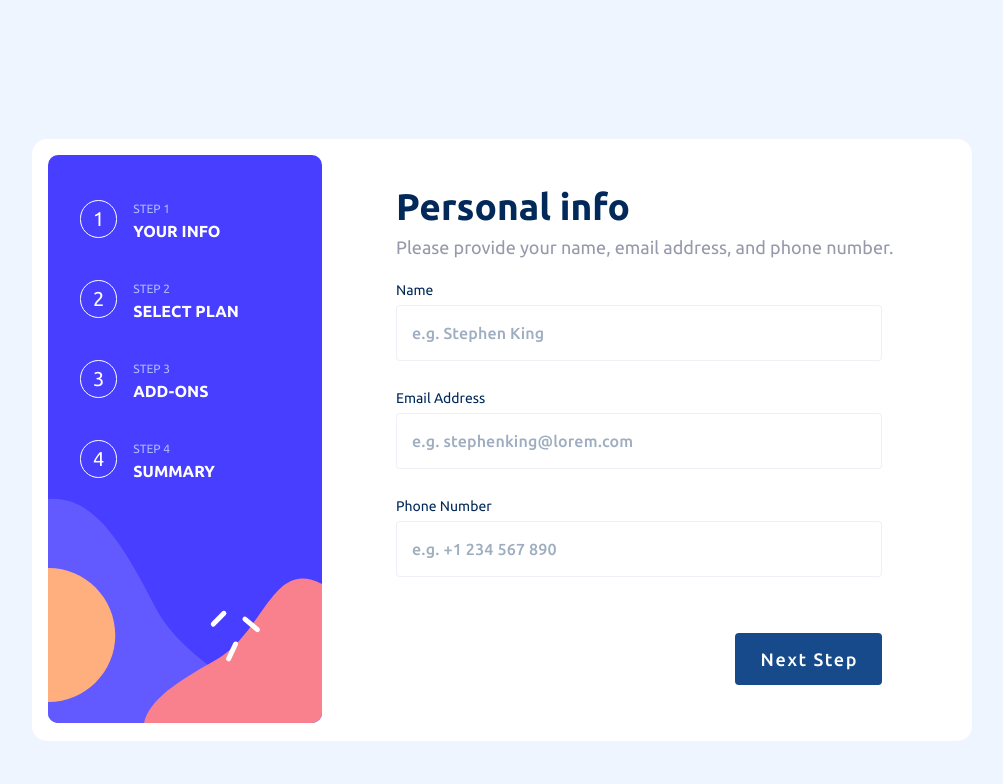
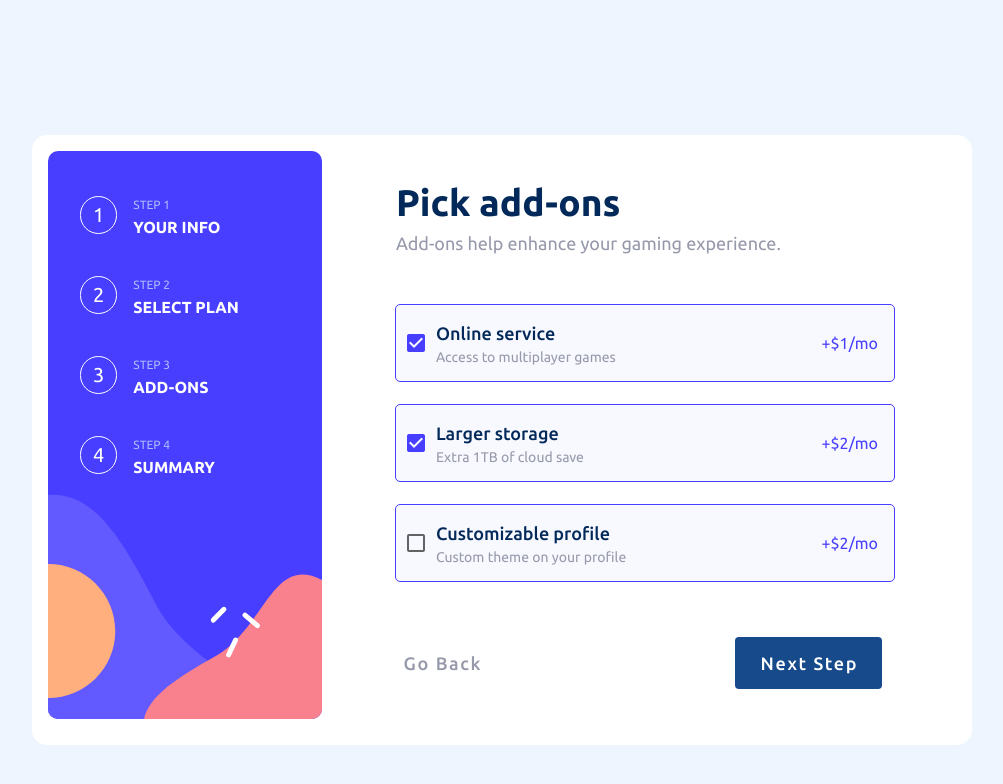
Before and after one commit to Wong0790/vuetify-multi-step-form, a Vue app: page / in a window 1280 px wide. Shown: the top 784 px of the page, without its empty margins (138-1141 px from the left). Built offline with nearby package versions, Linux system fonts and the light colour scheme.

Commit message:
Adding StepThree component - Pick add-ons

```diff
--- /dev/null
+++ b/src/components/cards/AddonsOption.vue
@@ -0,0 +1,40 @@
+<script lang="ts" setup>
+import { ref } from "vue";
+import { Addon } from "@/types/steps";
+
+defineProps<{
+  addon: Addon;
+  selected: boolean;
+}>();
+
+const addonSelected = ref<number[]>([1, 2]);
+</script>
+
+<template>
+  <v-card
+    density="compact"
+    :variant="selected ? 'flat' : 'outlined'"
+    :color="selected ? '#F8F9FF' : '#D6D9E6'"
+    hover
+    :class="selected ? 'card-selected' : ''"
+  >
+    <v-card-item class="pl-0">
+      <div class="addon-card-wrapper">
+        <div class="first-section">
+          <v-checkbox
+            v-model="addonSelected"
+            :value="addon.id"
+            hide-details
+            color="#483EFF"
+          ></v-checkbox>
+          <div>
+            <p class="addon-card-title">{{ addon.title }}</p>
+            <p class="addon-card-subtitle">{{ addon.subtitle }}</p>
+          </div>
+        </div>
+
+        <p class="card-text">{{ addon.priceMonth }}</p>
+      </div>
+    </v-card-item>
+  </v-card>
+</template>
--- a/src/components/cards/OptionPlanDesktop.vue
+++ b/src/components/cards/OptionPlanDesktop.vue
@@ -3,7 +3,7 @@ import { Plan } from "@/types/steps";
 
 defineProps<{
   option: Plan;
-  selected: boolean;
+  selected: { type: boolean; default: false };
 }>();
 </script>
 
--- a/src/components/forms/Footer.vue
+++ b/src/components/forms/Footer.vue
@@ -1,6 +1,6 @@
 <script lang="ts" setup>
 defineProps<{
-  first: { type: boolean; default: false };
+  first: boolean;
 }>();
 </script>
 
--- /dev/null
+++ b/src/components/forms/StepThree.vue
@@ -0,0 +1,28 @@
+<script lang="ts" setup>
+import { ref } from "vue";
+import { addons } from "@/data/stepsData";
+import AddonsOption from "@/components/cards/AddonsOption.vue";
+
+const valid = ref<boolean>(true);
+</script>
+
+<template>
+  <div class="form-wrapper">
+    <h1>Pick add-ons</h1>
+    <h6>Add-ons help enhance your gaming experience.</h6>
+    <v-form v-model="valid" class="mt-8">
+      <v-container class="pl-0">
+        <v-row>
+          <v-col cols="12" v-for="addon in addons" :key="addon.id" class="pr-0"
+            ><AddonsOption :selected="true" :addon="addon"
+          /></v-col>
+        </v-row>
+        <v-row>
+          <v-col cols="12" class="btns-wrapper">
+            <Footer :first="false" />
+          </v-col>
+        </v-row>
+      </v-container>
+    </v-form>
+  </div>
+</template>
--- a/src/components/forms/StepTwo.vue
+++ b/src/components/forms/StepTwo.vue
@@ -7,10 +7,14 @@ import OptionPlanDesktop from "@/components/cards/OptionPlanDesktop.vue";
 import OptionPlanMobile from "@/components/cards/OptionPlanMobile.vue";
 
 const { width } = useDisplay();
+
 const valid = ref<boolean>(true);
+
 const optionSelected = ref<string>("0");
+
 const optionsMonth: Plan[] = month;
 const optionsYear: Plan[] = year;
+
 const options = computed(() =>
   optionSelected.value === "0" ? optionsMonth : optionsYear
 );
@@ -20,7 +24,7 @@ const options = computed(() =>
     <h1>Select your plan</h1>
     <h6>You have the option of monthly or yearly billing.</h6>
     <v-form v-model="valid" class="mt-8">
-      <v-container class="pl-0">
+      <v-container class="px-0">
         <v-row>
           <v-col cols="12" lg="4" v-for="option in options" :key="option.id">
             <component
--- a/src/data/stepsData.js
+++ b/src/data/stepsData.js
@@ -74,3 +74,27 @@ export const year = [
     type: "year",
   },
 ];
+
+export const addons = [
+  {
+    id: 1,
+    title: "Online service",
+    subtitle: "Access to multiplayer games",
+    priceMonth: "+$1/mo",
+    priceYear: "+$10/yr",
+  },
+  {
+    id: 2,
+    title: "Larger storage",
+    subtitle: "Extra 1TB of cloud save",
+    priceMonth: "+$2/mo",
+    priceYear: "+$20/yr",
+  },
+  {
+    id: 3,
+    title: "Customizable profile",
+    subtitle: "Custom theme on your profile",
+    priceMonth: "+$2/mo",
+    priceYear: "+$20/yr",
+  },
+];
--- a/src/layouts/default/StepsContainer.vue
+++ b/src/layouts/default/StepsContainer.vue
@@ -40,7 +40,7 @@ const stepsList = ref<Step[]>(steps);
       </div>
     </div>
     <div class="floating-next-step-btn-wrapper">
-      <Footer />
+      <Footer :first="false" />
     </div>
   </div>
 </template>
--- a/src/styles/styles.css
+++ b/src/styles/styles.css
@@ -87,7 +87,7 @@
 }
 
 .card-selected {
-  @apply outline outline-1 outline-[#483EFF];
+  @apply outline outline-1 outline-purple;
 }
 
 .card-title {
@@ -113,3 +113,23 @@
 .mobile-card-p {
   @apply text-denim text-sm mt-0;
 }
+
+.addon-card-wrapper {
+  @apply flex items-center justify-between;
+}
+
+.first-section {
+  @apply flex items-center;
+}
+
+.card-text {
+  @apply max-w-[100px] text-end text-purple text-sm lg:text-base;
+}
+
+.addon-card-title {
+  @apply text-denim text-[15px] lg:text-lg font-medium;
+}
+
+.addon-card-subtitle {
+  @apply text-grey text-xs lg:text-sm;
+}
--- a/src/views/Home.vue
+++ b/src/views/Home.vue
@@ -1,9 +1,11 @@
 <script lang="ts" setup>
 import StepOne from "@/components/forms/StepOne.vue";
 import StepTwo from "@/components/forms/StepTwo.vue";
+import StepThree from "@/components/forms/StepThree.vue";
 </script>
 
 <template>
-  <StepOne />
+  <!-- <StepOne /> -->
   <!-- <StepTwo /> -->
+  <StepThree />
 </template>
```
Also changed, not shown: src/types/steps.ts (+8 -0 lines).
